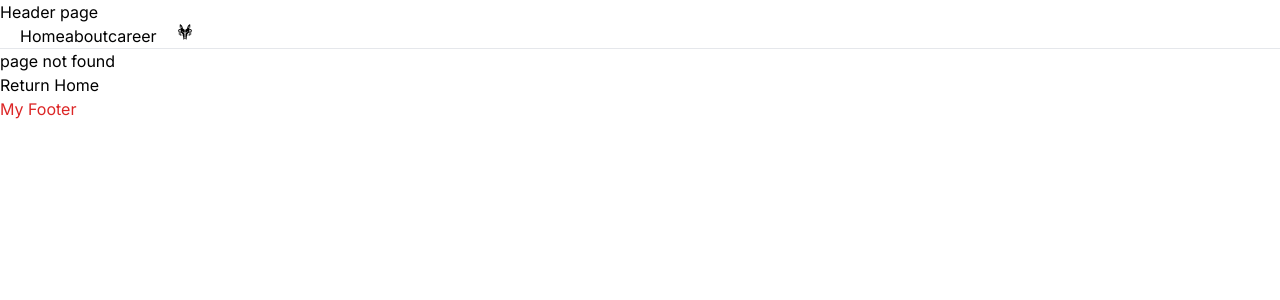
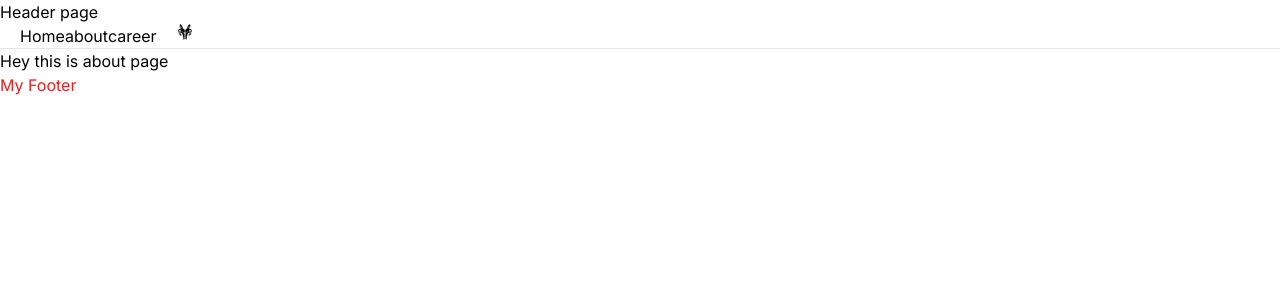
Before and after one commit to messfind/Next, a Next.js app in the folder beta/: page /about in a window 1280 px wide. Before the commit this address had no page. Shown: the top 300 px of the page. Built offline with nearby package versions, Linux system fonts and the light colour scheme.

Commit message:
Create page.tsx

```diff
--- /dev/null
+++ b/beta/app/about/page.tsx
@@ -0,0 +1,11 @@
+import React from 'react'
+
+const Page = () => {
+  return (
+    <div>
+      <h1>Hey this is about page</h1>
+    </div>
+  )
+}
+
+export default Page
```
